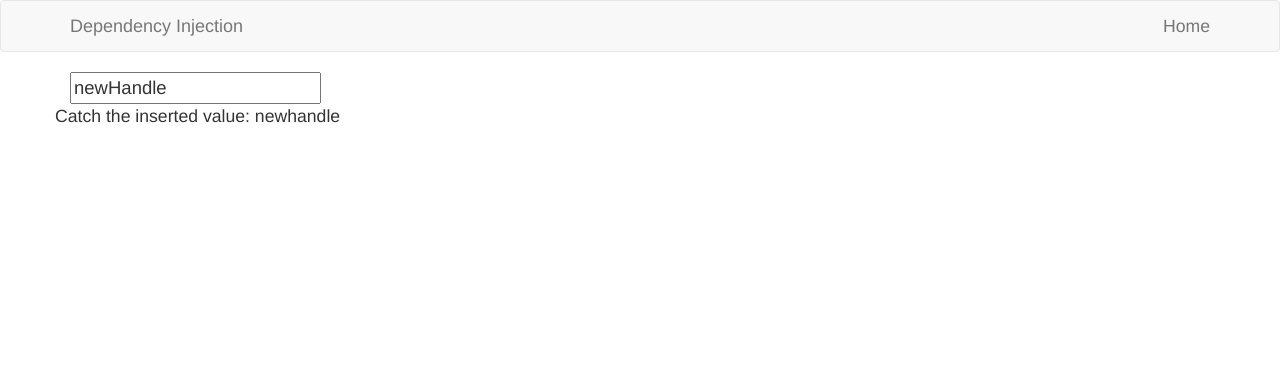
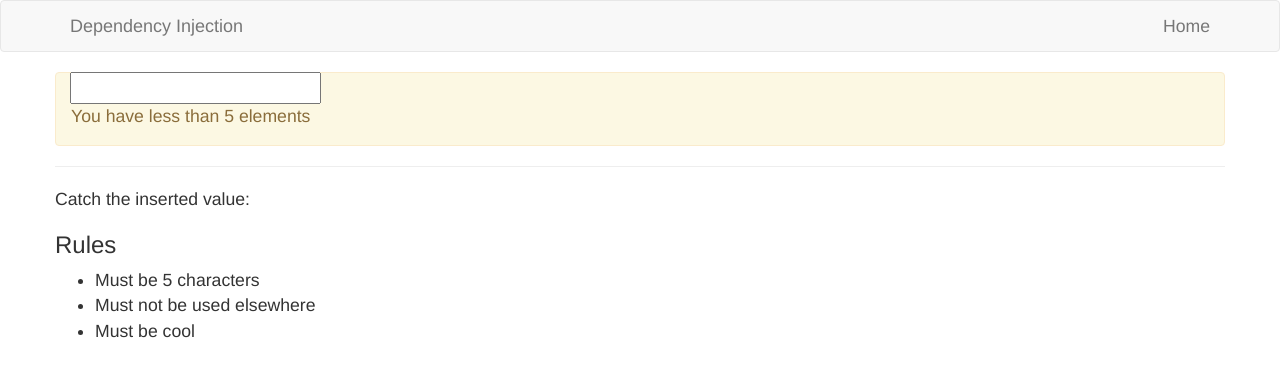
Before and after one commit to alibabaih/bones-forecast-app, a plain HTML site: page index.htm in a window 1280 px wide. Drawn offline with nearby package versions, Linux system fonts and the light colour scheme.

Commit message:
Common Directives

```diff
--- a/app.js
+++ b/app.js
@@ -15,27 +15,14 @@ myApp.controller('mainController', ['$scope', '$filter', '$timeout', function($s
         return $filter('lowercase')($scope.handle);
     };
 
-    $scope.$watch('handle', function(newValue, oldValue) {
-        console.info('Changed!');
-        console.log('Old value: ' + oldValue);
-        console.log('New value: ' + newValue);
-    });
+    $scope.characters = 5;
 
-    setTimeout(function() {
-        //$apply is used to execute an expression in angular from outside of the angular framework
-        $scope.$apply(function() {
-            $scope.handle = 'newHandle';
-            console.log('Scope changed');
-        });
+    $scope.rules = [
+        {rulename: "Must be 5 characters"},
+        {rulename: "Must not be used elsewhere"},
+        {rulename: "Must be cool"}
+    ];
 
-    }, 3000);
-
-    // OR //
-
-//    $timeout(function() {
-//        //$apply is used to execute an expression in angular from outside of the angular framework
-//        $scope.handle = 'newHandle';
-//        console.log('Scope changed');
-//    }, 3000);
+    console.log($scope.rules);
 
 }]);
--- a/index.htm
+++ b/index.htm
@@ -39,8 +39,26 @@
                 <div class="col-md-12">
                     <input ng-model="handle" type="text" id="name" />
                 </div>
+
+                <div class="alert" ng-class="{ 'alert-warning': handle.length < characters, 'alert-danger': handle.length > characters }" ng-show="handle.length !== characters">
+                    <div ng-show="handle.length < characters">
+                        You have less than 5 elements
+                    </div>
+                    <div ng-show="handle.length > characters">
+                        You have more than 5 elements
+                    </div>
+                </div>
+
                 <!-- All showing values must be in the controller -->
+                <hr />
                 <p>Catch the inserted value: {{ lowerCaseHandle() }}</p>
+
+                <h3>Rules</h3>
+                <ul>
+                    <li ng-repeat="rule in rules">
+                        {{ rule.rulename }}
+                    </li>
+                </ul>
             </div>
 
 		</div>
```
